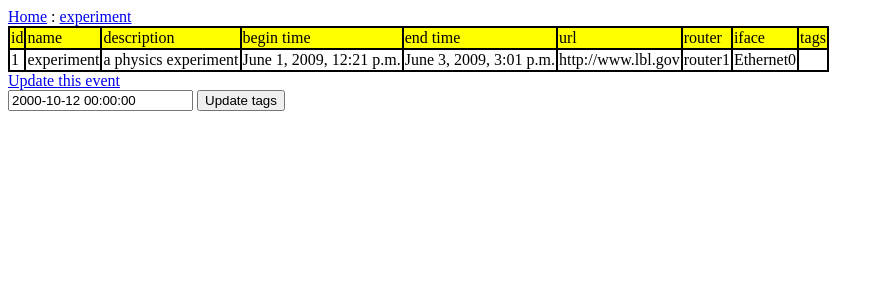
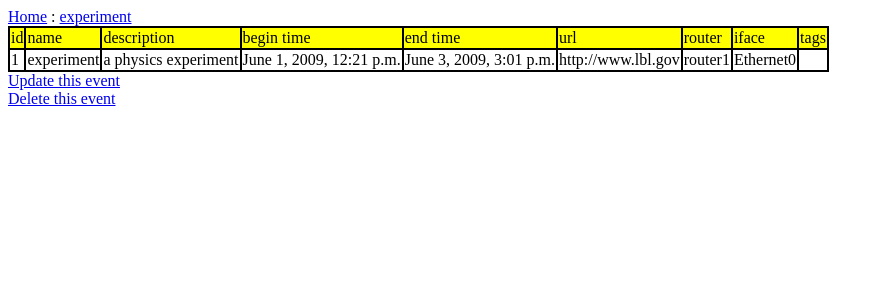
Before and after one commit to mmernik/net-almanac, a Django app: template almanac/templates/event/event_detail.html in a window 1280 px wide. Shown: the top 300 px of the page, without its empty margins (0-884 px from the left). Run offline with Django 3.2, Linux system fonts and the light colour scheme; the template is opened without the code that fills it: values that come from a table or form of the project are taken from there, others are empty; data comes from the database, SQL or seed files in the repository; parts of the project's set-up code (start-up, migrations or seed data) failed here and were passed over.

Commit message:
allow deleting objects through default form.

```diff
--- a/almanac/event/urls.py
+++ b/almanac/event/urls.py
@@ -12,15 +12,22 @@ tags_dict = {
 
 
 urlpatterns = patterns('',
+    #Default homepage displays a list.
     (r'^$', 'django.views.generic.list_detail.object_list',info_dict),
+
+    #Various options for a specific event.
     (r'^(?P<object_id>\d+)/$', 'django.views.generic.list_detail.object_detail', info_dict),
 
     (r'^(?P<object_id>\d+)/update/$',
      'almanac.event.views.update_event'),
 
-    (r'^(?P<object_id>\d+)/tag_update/$',
-     'almanac.event.views.tag_update'),
+    (r'^(?P<object_id>\d+)/delete/$',
+     'django.views.generic.create_update.delete_object',
+     {'model': Event,
+      'post_delete_redirect':'/event/'}),
 
+
+    #Other stuff
     (r'^create/$',
      'almanac.event.views.create_event'),
 
@@ -31,6 +38,4 @@ urlpatterns = patterns('',
     (r'^tag/(?P<tag_id>\w+)/$',
       'almanac.event.views.tag')
 
-
-
 )
--- a/almanac/templates/event/event_detail.html
+++ b/almanac/templates/event/event_detail.html
@@ -32,10 +32,7 @@
 
 </table>
 
-<a href="/event/{{object.id}}/update">Update this event</a>
+<a href="/event/{{object.id}}/update">Update this event</a> <br />
 
-<form action="tag_update/" method="post">
-<input type="text" name="end_time" value="2000-10-12 00:00:00" id="id_end_time" />
-<input type="submit" value="Update tags">
-</form>
+<a href="/event/{{object.id}}/delete">Delete this event</a> <br />
 {% endblock %}
```
Also changed, not shown: almanac/templates/event/event_confirm_delete.html (added, +12 -0 lines).
